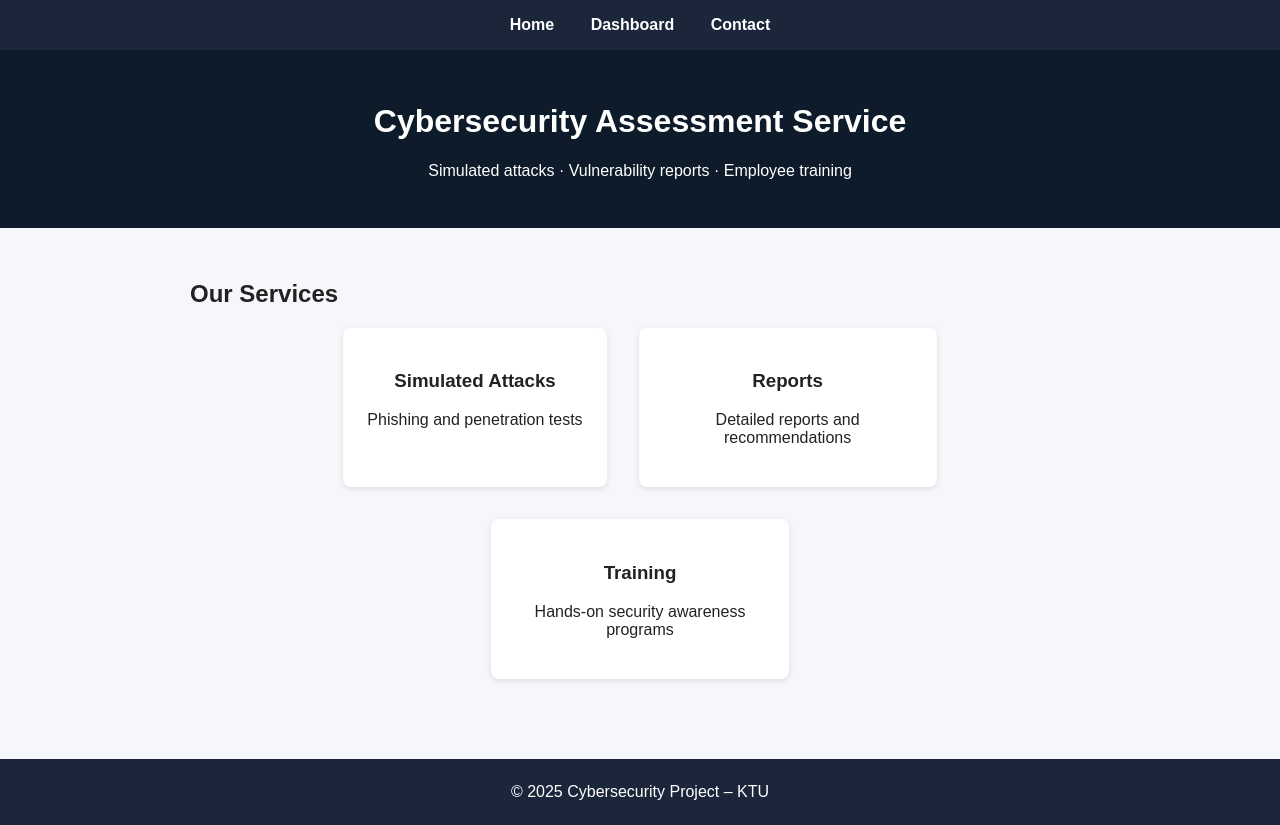
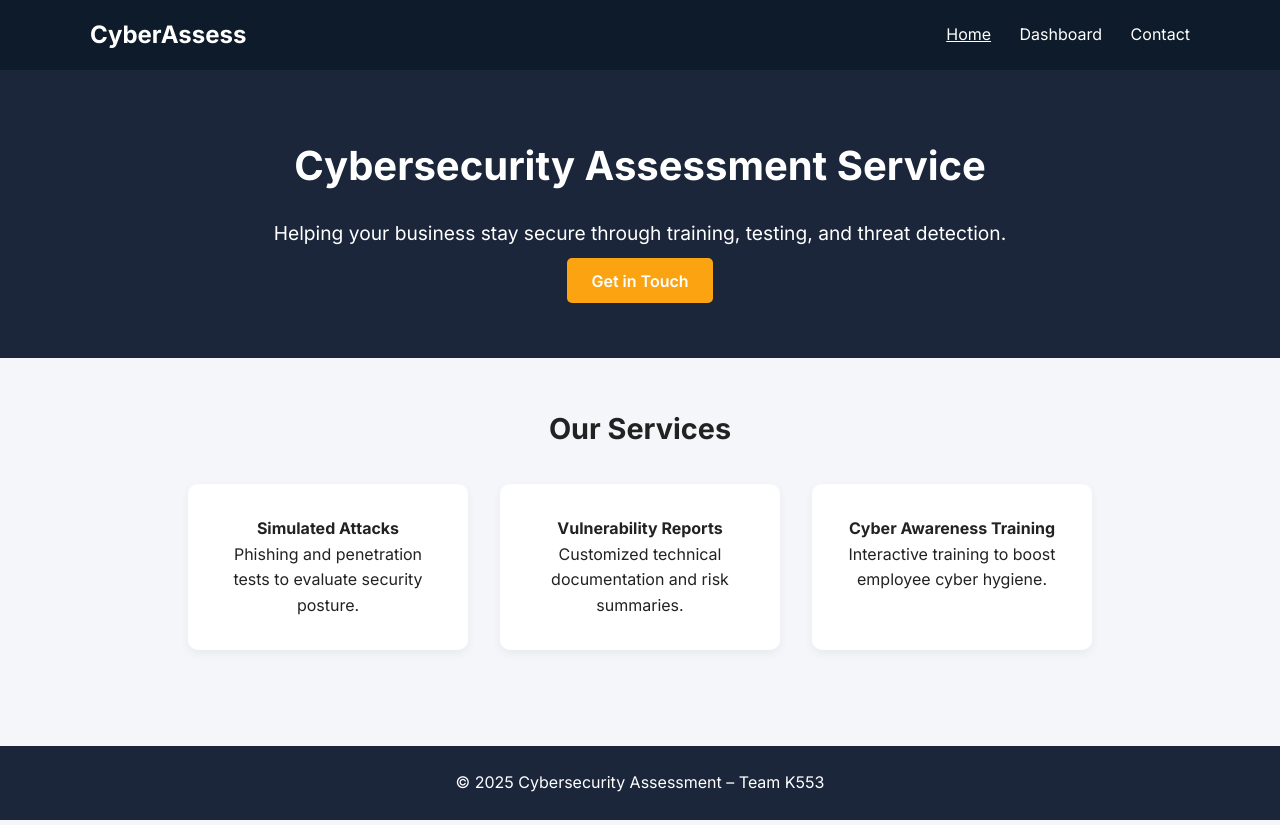
Before and after one commit to DeiLau5556/cybersecurity-assessment, a plain HTML site: page index.html in a window 1280 px wide. Drawn offline with Linux system fonts and the light colour scheme.

Commit message:
Add files via upload

```diff
--- a/index.html
+++ b/index.html
@@ -2,35 +2,56 @@
 <!DOCTYPE html>
 <html lang="en">
 <head>
-  <meta charset="UTF-8" />
-  <meta name="viewport" content="width=device-width, initial-scale=1.0"/>
+  <meta charset="UTF-8">
+  <meta name="viewport" content="width=device-width, initial-scale=1.0">
   <title>Cybersecurity Assessment Service</title>
-  <link rel="stylesheet" href="style.css" />
+  <link rel="stylesheet" href="style.css">
+  <link rel="preconnect" href="https://fonts.googleapis.com">
+  <link rel="preconnect" href="https://fonts.gstatic.com" crossorigin>
+  <link href="https://fonts.googleapis.com/css2?family=Inter:wght@400;600;700&display=swap" rel="stylesheet">
 </head>
 <body>
-  <nav>
-    <div class="container">
-      <a href="index.html">Home</a>
-      <a href="dashboard.html">Dashboard</a>
-      <a href="contact.html">Contact</a>
-    </div>
-  </nav>
-  <header>
-    <div class="container">
-      <h1>Cybersecurity Assessment Service</h1>
-      <p>Simulated attacks · Vulnerability reports · Employee training</p>
+  <header class="navbar">
+    <div class="container nav-container">
+      <h1 class="logo">CyberAssess</h1>
+      <nav class="nav-links">
+        <a href="index.html" class="active">Home</a>
+        <a href="dashboard.html">Dashboard</a>
+        <a href="contact.html">Contact</a>
+      </nav>
     </div>
   </header>
-  <section class="features">
+
+  <section class="hero">
     <div class="container">
-      <h2>Our Services</h2>
-      <div class="cards">
-        <div class="card"><h3>Simulated Attacks</h3><p>Phishing and penetration tests</p></div>
-        <div class="card"><h3>Reports</h3><p>Detailed reports and recommendations</p></div>
-        <div class="card"><h3>Training</h3><p>Hands-on security awareness programs</p></div>
+      <h2>Cybersecurity Assessment Service</h2>
+      <p>Helping your business stay secure through training, testing, and threat detection.</p>
+      <a href="contact.html" class="cta-button">Get in Touch</a>
+    </div>
+  </section>
+
+  <section class="features container">
+    <h3>Our Services</h3>
+    <div class="grid">
+      <div class="card">
+        <h4>Simulated Attacks</h4>
+        <p>Phishing and penetration tests to evaluate security posture.</p>
+      </div>
+      <div class="card">
+        <h4>Vulnerability Reports</h4>
+        <p>Customized technical documentation and risk summaries.</p>
+      </div>
+      <div class="card">
+        <h4>Cyber Awareness Training</h4>
+        <p>Interactive training to boost employee cyber hygiene.</p>
       </div>
     </div>
   </section>
-  <footer><div class="container">&copy; 2025 Cybersecurity Project – KTU</div></footer>
+
+  <footer>
+    <div class="container">
+      <p>&copy; 2025 Cybersecurity Assessment – Team K553</p>
+    </div>
+  </footer>
 </body>
 </html>
--- a/style.css
+++ b/style.css
@@ -1,46 +1,88 @@
+
+* {
+  box-sizing: border-box;
+  margin: 0;
+  padding: 0;
+}
 
 body {
-  font-family: Arial, sans-serif;
-  margin: 0;
-  background: #f5f7fa;
+  font-family: 'Inter', sans-serif;
+  line-height: 1.6;
+  background-color: #f4f6f9;
   color: #222;
-}
-
-nav {
-  background: #1b263b;
-  padding: 1em 0;
-  text-align: center;
-}
-
-nav .container a {
-  color: #fff;
-  margin: 0 1em;
-  text-decoration: none;
-  font-weight: bold;
-}
-
-nav .container a.active {
-  text-decoration: underline;
-}
-
-header {
-  background: #0d1b2a;
-  color: white;
-  padding: 2em 0;
-  text-align: center;
 }
 
 .container {
   width: 90%;
-  max-width: 900px;
-  margin: auto;
+  max-width: 1100px;
+  margin: 0 auto;
+}
+
+.navbar {
+  background-color: #0d1b2a;
+  padding: 1em 0;
+}
+
+.nav-container {
+  display: flex;
+  justify-content: space-between;
+  align-items: center;
+}
+
+.logo {
+  color: white;
+  font-size: 1.5em;
+  font-weight: 700;
+}
+
+.nav-links a {
+  color: white;
+  text-decoration: none;
+  margin-left: 1.5em;
+  font-weight: 500;
+}
+
+.nav-links a.active, .nav-links a:hover {
+  text-decoration: underline;
+}
+
+.hero {
+  background-color: #1b263b;
+  color: white;
+  padding: 4em 0;
+  text-align: center;
+}
+
+.hero h2 {
+  font-size: 2.5em;
+  margin-bottom: 0.5em;
+}
+
+.hero p {
+  font-size: 1.2em;
+  margin-bottom: 1em;
+}
+
+.cta-button {
+  background-color: #fca311;
+  color: white;
+  padding: 0.8em 1.5em;
+  border-radius: 5px;
+  text-decoration: none;
+  font-weight: 600;
 }
 
 .features {
-  padding: 2em 0;
+  padding: 3em 0;
+  text-align: center;
 }
 
-.cards {
+.features h3 {
+  font-size: 1.8em;
+  margin-bottom: 2rem;
+}
+
+.grid {
   display: flex;
   flex-wrap: wrap;
   gap: 2rem;
@@ -49,40 +91,16 @@ header {
 
 .card {
   background: white;
-  padding: 1.5em;
-  box-shadow: 0 2px 6px rgba(0,0,0,0.1);
-  border-radius: 8px;
-  max-width: 250px;
-  text-align: center;
+  padding: 2em;
+  border-radius: 10px;
+  box-shadow: 0 4px 10px rgba(0,0,0,0.05);
+  width: 280px;
 }
 
 footer {
   background: #1b263b;
   color: white;
+  text-align: center;
   padding: 1.5em 0;
-  text-align: center;
-  margin-top: 3em;
+  margin-top: 3rem;
 }
-
-.contact-form {
-  display: flex;
-  flex-direction: column;
-  gap: 1em;
-}
-
-.contact-form input, .contact-form textarea {
-  padding: 0.8em;
-  font-size: 1em;
-  border-radius: 4px;
-  border: 1px solid #ccc;
-}
-
-.contact-form button {
-  padding: 0.8em;
-  background: #1b263b;
-  color: white;
-  border: none;
-  border-radius: 4px;
-  font-size: 1em;
-  cursor: pointer;
-}
```
